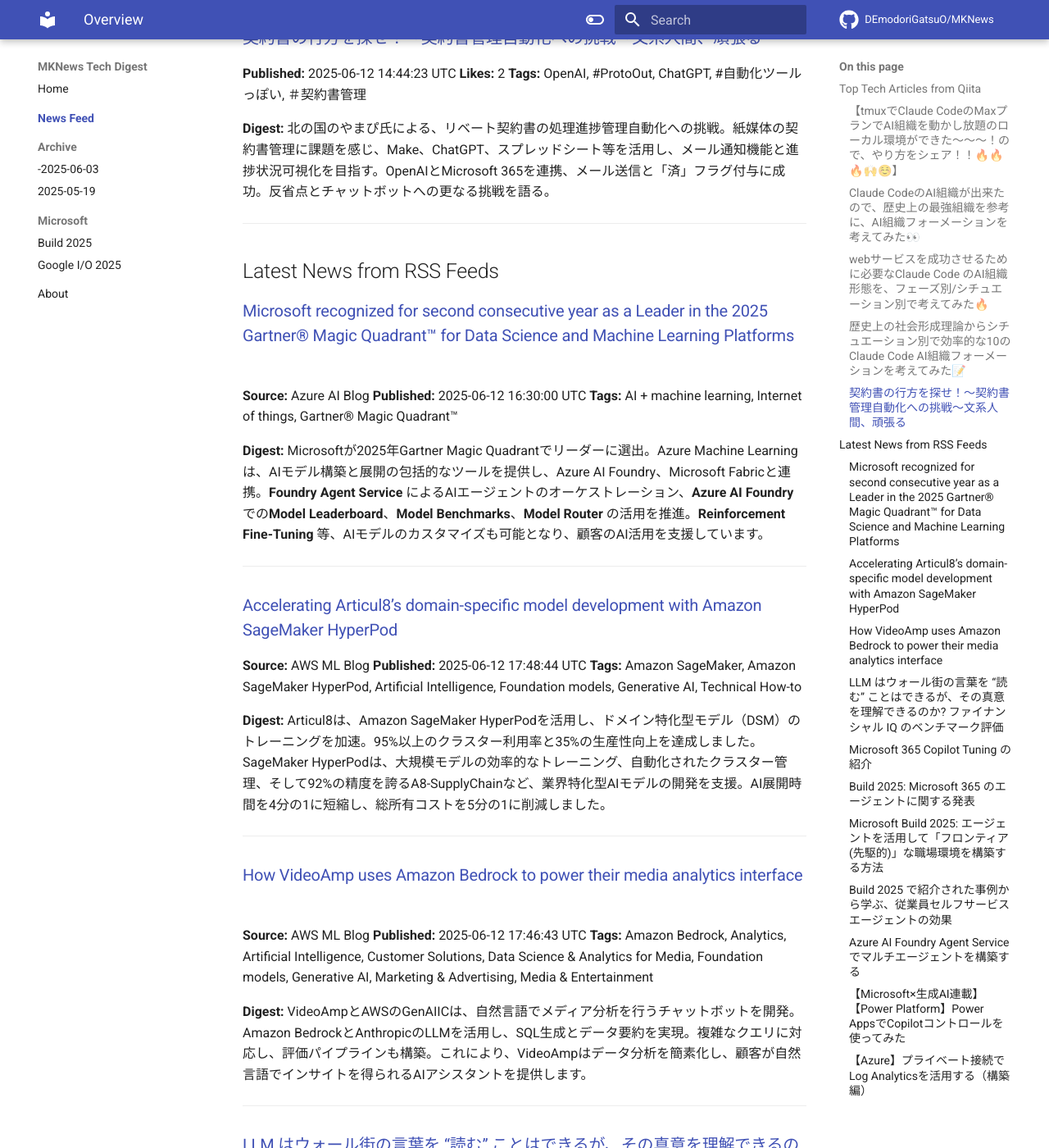
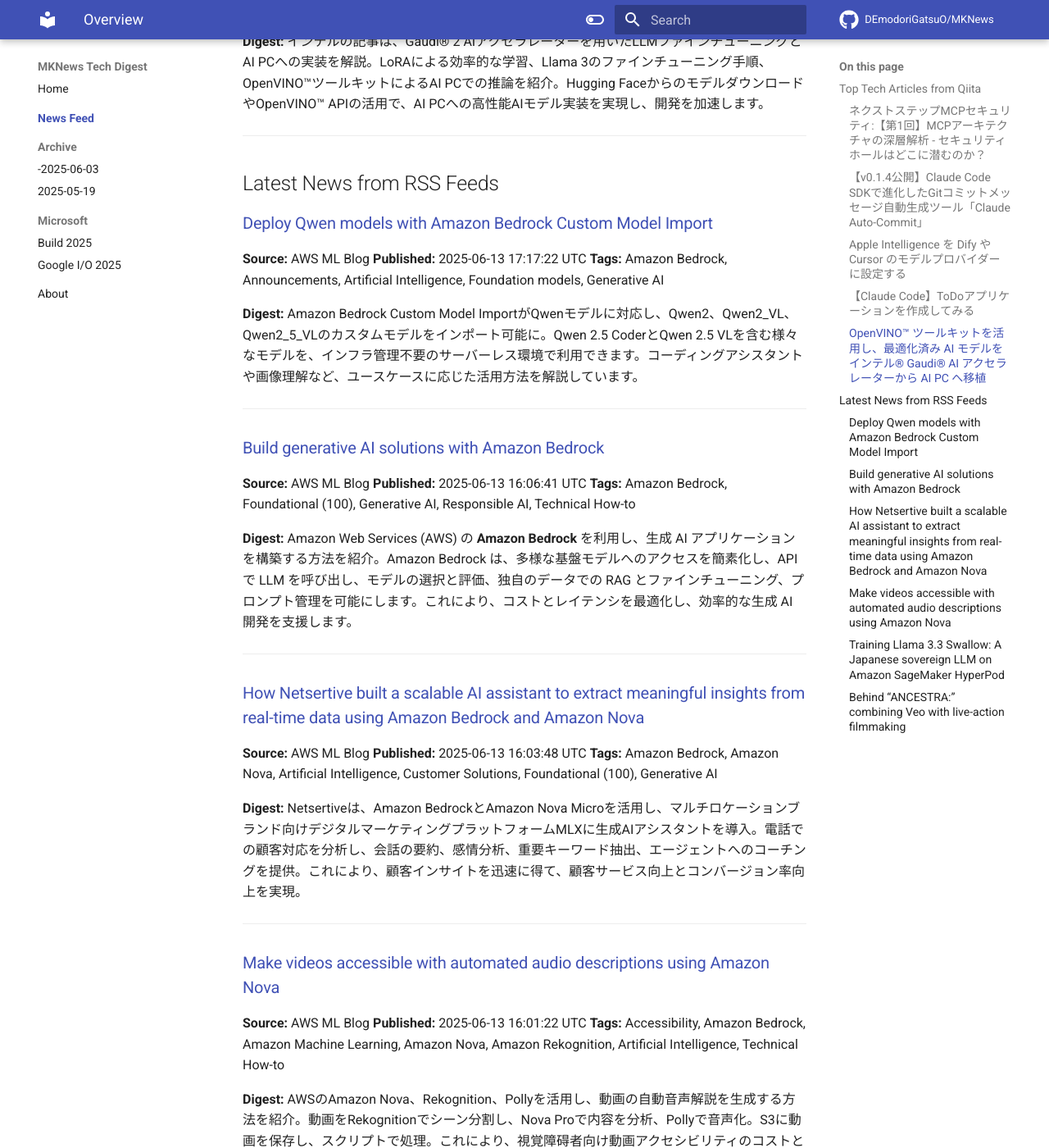
Before and after one commit to DEmodoriGatsuO/MKNews, an MkDocs documentation site: the page built from docs/news/index.md, in a window 1280 px wide and 1400 px high, scrolled down 1388 px. Shown: the whole window at 82% size. Built offline with MkDocs 1.6.1 and Material for MkDocs 9.7.7, drawn with Linux system fonts in a browser that asks for light colours; comment, search, counter and statistics services are not loaded; some of the changed text lies outside the part shown.

Commit message:
Automated AI Tech Digest - 2025-06-14

```diff
--- a/docs/news/index.md
+++ b/docs/news/index.md
@@ -1,168 +1,118 @@
-# AI Tech Trends Digest (2025-06-13)
+# AI Tech Trends Digest (2025-06-14)
 
 
 ## Top Tech Articles from Qiita
 
 
-### [【tmuxでClaude CodeのMaxプランでAI組織を動かし放題のローカル環境ができた〜〜〜！ので、やり方をシェア！！🔥🔥🔥🙌☺️】](https://qiita.com/akira_funakoshi/items/9f6c6605e925a88b9ac5)
-**Published:** 2025-06-12 17:00:48 UTC
-**Likes:** 19
-**Tags:** tmux, Claude, AIエージェント, ClaudeCode, AI組織
+### [ネクストステップMCPセキュリティ:【第1回】MCPアーキテクチャの深層解析 - セキュリティホールはどこに潜むのか？](https://qiita.com/QueryPie/items/524f85cea4a53c21e5c4)
+**Published:** 2025-06-13 14:01:24 UTC
+**Likes:** 2
+**Tags:** Security, AI, MCP, LLM
 
 **Digest:**
-AI組織で開発するシステムを構築し、環境構築方法を解説。複数のAIが分業し、社長AI、マネージャーAI、作業者AIが協力して開発を進めます。GitHubリポジトリからコードをクローンし、tmuxやClaude Code CLIをインストール後、スクリプトを実行してAIチームを起動。指示を入力すると、AIが各役割をこなし、最終的にアプリが完成します。
+「ネクストステップMCPセキュリティ」シリーズを開始。第1回は、MCPアーキテクチャを深層解析し、AIモデル、Context Manager、MCP Server間の連携における脆弱性、特にコンテキスト汚染や信頼境界の曖昧さに着目。設計段階から、最小権限、セキュアバイデザイン、ゼロトラスト原則など、堅牢化のためのセキュリティ原則の適用を提唱。
 
 ---
 
-### [Claude CodeのAI組織が出来たので、歴史上の最強組織を参考に、AI組織フォーメーションを考えてみた👀](https://qiita.com/akira_funakoshi/items/756202bff0688411c4c5)
-**Published:** 2025-06-12 17:16:41 UTC
-**Likes:** 8
-**Tags:** AI, Claude, AIエージェント, ClaudeCode, AI組織
+### [【v0.1.4公開】Claude Code SDKで進化したGitコミットメッセージ自動生成ツール「Claude Auto-Commit」](https://qiita.com/0xkaz/items/cdd53194bc5c94362850)
+**Published:** 2025-06-13 21:25:50 UTC
+**Likes:** 1
+**Tags:** Git, ツール, AI, 開発効率化, Claude
 
 **Digest:**
-AI組織の効率的運用を歴史上のチームを参考に考察。ローマ軍団型は標準化と自律性、モンゴル帝国型は機動力、ハンザ同盟型は連携、各AIの特性を活かす。新規案件獲得はヴェネツィア式、要件定義はサイバー・イエズス会式、実装はデジタル遊牧帝国式など、状況に応じたAI組織フォーメーションの使い分けを提唱。
+AIがコミットメッセージを生成するツール「Claude Auto-Commit」が、GitHubで公開。変更内容を分析し、日本語・英語など多言語で高品質なメッセージを生成。プッシュ前確認や学習機能も搭載し、開発効率を向上。年間60時間の時間削減、履歴品質80%向上も。インストールは簡単で、今すぐ試せる。
 
 ---
 
-### [webサービスを成功させるために必要なClaude Code のAI組織形態を、フェーズ別/シチュエーション別で考えてみた🔥](https://qiita.com/akira_funakoshi/items/a67be1f2acbb32e6ec36)
-**Published:** 2025-06-12 18:24:21 UTC
-**Likes:** 2
-**Tags:** AI, Claude, AI駆動開発, ClaudeCode
+### [Apple Intelligence を Dify や Cursor のモデルプロバイダーに設定する](https://qiita.com/caesar_cat/items/195a52be4ae2da1347d5)
+**Published:** 2025-06-13 06:07:31 UTC
+**Likes:** 1
+**Tags:** macOS, LLM, Dify, AppleIntelligence
 
 **Digest:**
-AI組織フォーメーションについて、あきらパパが歴史上の組織論を参考に考察。Claude Code MaxプランでAIインスタンスを動かし、0からWebサービス成功を目指す。アイデア検証、MVP開発、グロース、スケールと、フェーズごとの最適な組織形態を提言。人間はビジョン設定等に注力し、AIをパートナーとして活用。
+WWDC25で発表されたFoundation Models Frameworkを利用し、Apple IntelligenceをDifyなどで使えるようにする技術検証記事。ローカルLLMをOpenAI API互換で実装し、Difyにモデルプロバイダーとして登録。HTTPサーバーをmacOSアプリで起動、OpenAI APIのリクエストをFoundation Models Frameworkに渡し、結果を返すシンプルな仕組み。M1 MacBook Airで高速なパフォーマンスを確認。今後の正式公開が楽しみです。
 
 ---
 
-### [歴史上の社会形成理論からシチュエーション別で効率的な10のClaude Code AI組織フォーメーションを考えてみた📝](https://qiita.com/akira_funakoshi/items/3b4b5f8644c5e6e12bae)
-**Published:** 2025-06-12 17:35:46 UTC
-**Likes:** 2
-**Tags:** AI, Claude, AIエージェント, ClaudeCode, AI組織
+### [【Claude Code】ToDoアプリケーションを作成してみる](https://qiita.com/mniyk/items/4a6869fe5f5976f9975a)
+**Published:** 2025-06-14 05:05:16 UTC
+**Likes:** 0
+**Tags:** JavaScript, Claude, ClaudeCode
 
 **Digest:**
-AI組織の社会形成モデルを提唱。モンテスキューの三権分立に着想を得て、AI三権分立やデジタル社会契約型など10種のモデルを提示。各モデルは、ガバナンス、顧客対応、リソース配分、スキル開発など、システム開発現場の10の状況に適用可能。多拠点開発やプロジェクト対立への活用も示唆。
+Claude Code で ToDo アプリを開発し、UIが指定画像とほぼ同じ高精度で動作、Git操作も可能と評価。Firebase Studioより優れている。Proプラン継続を決定し、他の言語での試用も検討中。動画と詳細なプロンプトも公開。
 
 ---
 
-### [契約書の行方を探せ！～契約書管理自動化への挑戦～文系人間、頑張る](https://qiita.com/fyuatan64/items/70cde67275582c75a4b9)
-**Published:** 2025-06-12 14:44:23 UTC
-**Likes:** 2
-**Tags:** OpenAI, #ProtoOut, ChatGPT, #自動化ツールっぽい, ＃契約書管理
+### [OpenVINO™ ツールキットを活用し、最適化済み AI モデルをインテル® Gaudi® AI アクセラレーターから AI PC へ移植](https://qiita.com/Intel_Developer/items/bf266cf39faf2b689ce1)
+**Published:** 2025-06-14 04:25:21 UTC
+**Likes:** 0
+**Tags:** intel, AI, OpenVINO, ファインチューニング, LLM
 
 **Digest:**
-北の国のやまぴ氏による、リベート契約書の処理進捗管理自動化への挑戦。紙媒体の契約書管理に課題を感じ、Make、ChatGPT、スプレッドシート等を活用し、メール通知機能と進捗状況可視化を目指す。OpenAIとMicrosoft 365を連携、メール送信と「済」フラグ付与に成功。反省点とチャットボットへの更なる挑戦を語る。
+インテルの記事は、Gaudi® 2 AIアクセラレーターを用いたLLMファインチューニングとAI PCへの実装を解説。LoRAによる効率的な学習、Llama 3のファインチューニング手順、OpenVINO™ツールキットによるAI PCでの推論を紹介。Hugging FaceからのモデルダウンロードやOpenVINO™ APIの活用で、AI PCへの高性能AIモデル実装を実現し、開発を加速します。
 
 ---
 
 ## Latest News from RSS Feeds
 
 
-### [Microsoft recognized for second consecutive year as a Leader in the 2025 Gartner® Magic Quadrant™ for Data Science and Machine Learning Platforms](https://azure.microsoft.com/en-us/blog/microsoft-recognized-for-second-consecutive-year-as-a-leader-in-the-2025-gartner-magic-quadrant-for-data-science-and-machine-learning-platforms/)
-**Source:** Azure AI Blog
-**Published:** 2025-06-12 16:30:00 UTC
-**Tags:** AI + machine learning, Internet of things, Gartner® Magic Quadrant™
+### [Deploy Qwen models with Amazon Bedrock Custom Model Import](https://aws.amazon.com/blogs/machine-learning/deploy-qwen-models-with-amazon-bedrock-custom-model-import/)
+**Source:** AWS ML Blog
+**Published:** 2025-06-13 17:17:22 UTC
+**Tags:** Amazon Bedrock, Announcements, Artificial Intelligence, Foundation models, Generative AI
 
 **Digest:**
-Microsoftが2025年Gartner Magic Quadrantでリーダーに選出。Azure Machine Learningは、AIモデル構築と展開の包括的なツールを提供し、Azure AI Foundry、Microsoft Fabricと連携。**Foundry Agent Service** によるAIエージェントのオーケストレーション、**Azure AI Foundry** での**Model Leaderboard**、**Model Benchmarks**、**Model Router** の活用を推進。**Reinforcement Fine-Tuning** 等、AIモデルのカスタマイズも可能となり、顧客のAI活用を支援しています。
+Amazon Bedrock Custom Model ImportがQwenモデルに対応し、Qwen2、Qwen2_VL、Qwen2_5_VLのカスタムモデルをインポート可能に。Qwen 2.5 CoderとQwen 2.5 VLを含む様々なモデルを、インフラ管理不要のサーバーレス環境で利用できます。コーディングアシスタントや画像理解など、ユースケースに応じた活用方法を解説しています。
 
 ---
 
-### [Accelerating Articul8’s domain-specific model development with Amazon SageMaker HyperPod](https://aws.amazon.com/blogs/machine-learning/accelerating-articul8s-domain-specific-model-development-with-amazon-sagemaker-hyperpod/)
+### [Build generative AI solutions with Amazon Bedrock](https://aws.amazon.com/blogs/machine-learning/build-generative-ai-solutions-with-amazon-bedrock/)
 **Source:** AWS ML Blog
-**Published:** 2025-06-12 17:48:44 UTC
-**Tags:** Amazon SageMaker, Amazon SageMaker HyperPod, Artificial Intelligence, Foundation models, Generative AI, Technical How-to
+**Published:** 2025-06-13 16:06:41 UTC
+**Tags:** Amazon Bedrock, Foundational (100), Generative AI, Responsible AI, Technical How-to
 
 **Digest:**
-Articul8は、Amazon SageMaker HyperPodを活用し、ドメイン特化型モデル（DSM）のトレーニングを加速。95%以上のクラスター利用率と35%の生産性向上を達成しました。SageMaker HyperPodは、大規模モデルの効率的なトレーニング、自動化されたクラスター管理、そして92%の精度を誇るA8-SupplyChainなど、業界特化型AIモデルの開発を支援。AI展開時間を4分の1に短縮し、総所有コストを5分の1に削減しました。
+Amazon Web Services (AWS) の **Amazon Bedrock** を利用し、生成 AI アプリケーションを構築する方法を紹介。Amazon Bedrock は、多様な基盤モデルへのアクセスを簡素化し、API で LLM を呼び出し、モデルの選択と評価、独自のデータでの RAG とファインチューニング、プロンプト管理を可能にします。これにより、コストとレイテンシを最適化し、効率的な生成 AI 開発を支援します。
 
 ---
 
-### [How VideoAmp uses Amazon Bedrock to power their media analytics interface](https://aws.amazon.com/blogs/machine-learning/how-videoamp-uses-amazon-bedrock-to-power-their-media-analytics-interface/)
+### [How Netsertive built a scalable AI assistant to extract meaningful insights from real-time data using Amazon Bedrock and Amazon Nova](https://aws.amazon.com/blogs/machine-learning/how-netsertive-built-a-scalable-ai-assistant-to-extract-meaningful-insights-from-real-time-data-using-amazon-bedrock-and-amazon-nova/)
 **Source:** AWS ML Blog
-**Published:** 2025-06-12 17:46:43 UTC
-**Tags:** Amazon Bedrock, Analytics, Artificial Intelligence, Customer Solutions, Data Science & Analytics for Media, Foundation models, Generative AI, Marketing & Advertising, Media & Entertainment
+**Published:** 2025-06-13 16:03:48 UTC
+**Tags:** Amazon Bedrock, Amazon Nova, Artificial Intelligence, Customer Solutions, Foundational (100), Generative AI
 
 **Digest:**
-VideoAmpとAWSのGenAIICは、自然言語でメディア分析を行うチャットボットを開発。Amazon BedrockとAnthropicのLLMを活用し、SQL生成とデータ要約を実現。複雑なクエリに対応し、評価パイプラインも構築。これにより、VideoAmpはデータ分析を簡素化し、顧客が自然言語でインサイトを得られるAIアシスタントを提供します。
+Netsertiveは、Amazon BedrockとAmazon Nova Microを活用し、マルチロケーションブランド向けデジタルマーケティングプラットフォームMLXに生成AIアシスタントを導入。電話での顧客対応を分析し、会話の要約、感情分析、重要キーワード抽出、エージェントへのコーチングを提供。これにより、顧客インサイトを迅速に得て、顧客サービス向上とコンバージョン率向上を実現。
 
 ---
 
-### [LLM はウォール街の言葉を “読む” ことはできるが、その真意を理解できるのか? ファイナンシャル IQ のベンチマーク評価](https://blogs.windows.com/japan/2025/06/13/llms-can-read-but-can-they-understand-wall-street-benchmarking-their-financial-i/)
-**Source:** Windows Blog for Japan
-**Published:** 2025-06-13 00:49:14 UTC
-**Tags:** Copilot, Agent
+### [Make videos accessible with automated audio descriptions using Amazon Nova](https://aws.amazon.com/blogs/machine-learning/make-videos-accessible-with-automated-audio-descriptions-using-amazon-nova/)
+**Source:** AWS ML Blog
+**Published:** 2025-06-13 16:01:22 UTC
+**Tags:** Accessibility, Amazon Bedrock, Amazon Machine Learning, Amazon Nova, Amazon Rekognition, Artificial Intelligence, Technical How-to
 
 **Digest:**
-サンタクララ大学とマイクロソフトの研究は、LLMが金融分野のセンチメント分析で従来のNLPを上回り、Microsoft Copilotが有効と判明。  精度は向上も課題あり、Copilotの透明性・CSV対応改善を提言。事業部門別分析で株価変動との相関も示唆。LLMは専門家を補完し、財務分析の未来を形成する可能性を示唆した。
+AWSのAmazon Nova、Rekognition、Pollyを活用し、動画の自動音声解説を生成する方法を紹介。動画をRekognitionでシーン分割し、Nova Proで内容を分析、Pollyで音声化。S3に動画を保存し、スクリプトで処理。これにより、視覚障碍者向け動画アクセシビリティのコストと時間を削減可能。詳細な手順はコード例と共に解説。
 
 ---
 
-### [Microsoft 365 Copilot Tuning の紹介](https://blogs.windows.com/japan/2025/06/13/introducing-microsoft-365-copilot-tuning/)
-**Source:** Windows Blog for Japan
-**Published:** 2025-06-13 00:48:04 UTC
-**Tags:** Copilot, Agent
+### [Training Llama 3.3 Swallow: A Japanese sovereign LLM on Amazon SageMaker HyperPod](https://aws.amazon.com/blogs/machine-learning/training-llama-3-3-swallow-a-japanese-sovereign-llm-on-amazon-sagemaker-hyperpod/)
+**Source:** AWS ML Blog
+**Published:** 2025-06-13 15:54:25 UTC
+**Tags:** Advanced (300), Amazon FSx for Lustre, Amazon SageMaker HyperPod, Artificial Intelligence, AWS ParallelCluster, Expert (400), Generative AI, High Performance Computing, Higher education, Public Sector, Research, Technical How-to
 
 **Digest:**
-Microsoft 365 Copilot Tuningは、ローコードツールで組織データを微調整し、専門タスクに対応するAIエージェントを構築可能。事前構築済みの「レシピ」で、データ収集を効率化し、データ選択やアクセス制御も容易に。Ernst & Young、McCarthy Tétrault、Land O'Lakesなどの事例を紹介し、早期アクセスプログラムを提供開始。
+東京大学の藤井氏らによる論文に基づき、700億パラメータの日本語LLM「Llama 3.3 Swallow」を発表。Amazon SageMaker HyperPodを活用し、GPT-4o-miniを凌ぐ性能を示しました。訓練には、Swallow Corpus v2等のデータセットを使用し、Megatron-LMと4D並列処理で最適化。Hugging Faceで公開され、商用利用も可能。実験管理では、メモリ予測ツールを活用し、データパイプラインと監視体制も構築。
 
 ---
 
-### [Build 2025: Microsoft 365 のエージェントに関する発表](https://blogs.windows.com/japan/2025/06/13/build-2025-agents-in-microsoft-365-announcements/)
-**Source:** Windows Blog for Japan
-**Published:** 2025-06-13 00:46:44 UTC
-**Tags:** Copilot, Agent
+### [Behind “ANCESTRA:” combining Veo with live-action filmmaking](https://blog.google/technology/google-deepmind/ancestra-behind-the-scenes/)
+**Source:** Google DeepMind
+**Published:** 2025-06-13 13:00:00 UTC
+**Tags:** Research, Google DeepMind, AI
 
 **Digest:**
-Microsoft 365 Copilot Wave 2 Spring リリース発表に基づき、エージェントストアが一般提供開始。Copilot ChatでResearcherエージェント等を利用可能。6月には従業員セルフサービスエージェントとSkillsエージェントが提供開始予定。従業員セルフサービスは人事やIT関連タスクを簡素化、Skillsエージェントは専門知識を評価し、組織の人材計画に役立ちます。
+私たちは、ダーレン・アロノフスキー、エリザ・マクニッテ、そして200人以上のチームと協力し、没入型体験「ANCESTRA」を制作しました。このプロジェクトは、多大な協力と努力によって実現したものであり、その全貌に期待が高まります。
 
 ---
-
-### [Microsoft Build 2025: エージェントを活用して「フロンティア (先駆的)」な職場環境を構築する方法](https://blogs.windows.com/japan/2025/06/13/microsoft-build-2025-how-to-create-a-frontier-workplace-powered-by-agents/)
-**Source:** Windows Blog for Japan
-**Published:** 2025-06-13 00:44:53 UTC
-**Tags:** Copilot, Agent
-
-**Digest:**
-Microsoft Build 2025 で、マイクロソフトは人とAIエージェント協働の新たなビジョンを発表。フロンティア企業は、AI、オンデマンドインテリジェンス、チームを重視。Microsoft 365 CopilotのCopilot Chatやエージェントストアが登場し、Copilot Tuning機能でLLMをトレーニング可能に。Copilot Analyticsでパフォーマンス測定も。事例として、GMやHolland Americaなど、多くの企業がCopilotを活用。
-
----
-
-### [Build 2025 で紹介された事例から学ぶ、従業員セルフサービス エージェントの効果](https://blogs.windows.com/japan/2025/06/13/learn-more-about-the-employee-self-service-agent-from-customers-and-partners-at/)
-**Source:** Windows Blog for Japan
-**Published:** 2025-06-13 00:42:33 UTC
-**Tags:** Copilot, Agent
-
-**Digest:**
-2025年、Microsoft 365 Copilotに搭載される「従業員セルフサービスエージェント」が、人事・ITサービスを革新。AIを活用し、SharePoint、Workday、ServiceNowなどと連携、情報提供やタスク遂行を支援。  従業員の自己解決を促進し、人事・IT部門の負荷を軽減。24時間365日利用可能で、福利厚生やスキル習得にも対応予定。
-
----
-
-### [Azure AI Foundry Agent Serviceでマルチエージェントを構築する](https://blog.jbs.co.jp/entry/2025/06/13/135008)
-**Source:** JBS Blog
-**Published:** 2025-06-13 04:50:08 UTC
-**Tags:** AI, Azure AI Foundry, Azure AI Foundry Agent Service, マルチエージェント, LLM, Azure OpenAI
-
-**Digest:**
-Azure AI Foundry Agent Service で、シングルエージェントに加えてマルチエージェントの実装方法が紹介されています。 Python 3.11.9 と azure-ai-projects 1.0.0b11 を実行環境とし、Azure AI Foundry Agent Service の環境セットアップとエージェント作成の事前準備が必要です。 Azure AI アカウント所有者のアクセス許可が求められます。
-
----
-
-### [【Microsoft×生成AI連載】【Power Platform】Power AppsでCopilotコントロールを使ってみた](https://blog.jbs.co.jp/entry/2025/06/13/085807)
-**Source:** JBS Blog
-**Published:** 2025-06-12 23:58:07 UTC
-**Tags:** Copilot, Microsoft Copilot, Microsoft 365 Copilot, Microsoft×生成AI連載, 生成AI, Power Apps
-
-**Digest:**
-Power Apps の新機能、Copilotと「Copilotの回答」コントロールについて解説しています。Copilotは、AIを活用してアプリ開発を支援し、より迅速で効率的なものにします。「Copilotの回答」コントロールは、対話形式で情報を提供し、ユーザーエクスペリエンスを向上させることが期待されています。
-
----
-
-### [【Azure】プライベート接続でLog Analyticsを活用する（構築編）](https://blog.jbs.co.jp/entry/2025/06/12/170836)
-**Source:** JBS Blog
-**Published:** 2025-06-12 08:08:36 UTC
-**Tags:** Azure, Azure Monitor, AMPLS, Azure Log Analytics, Microsoft
-
-**Digest:**
-前回に続き、Azure Monitor Private Link Scope (AMPLS) 設定手順を解説。Log Analyticsをプライベート接続で利用するため、AMPLS、プライベートエンドポイント、データ収集エンドポイント、データ収集ルール(DCR)を作成します。手順に沿ってこれらのリソースを構築し、Azure Monitorの安全な利用を実現します。
-
----
```
